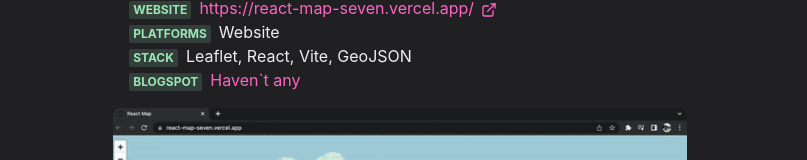
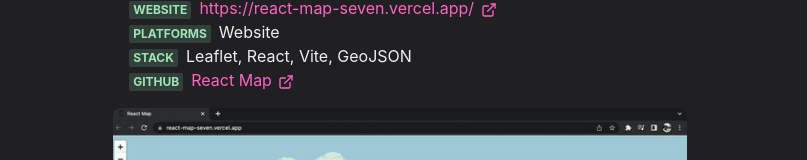
Before and after one commit to aindrajaya/aindrajaya.github.io, a Next.js app: page /works/react-map in a window 1280 px wide. Shown: the part 432-592 px from the top of the page, without its empty margins (240-1047 px from the left). Built offline with nearby package versions, Linux system fonts and the light colour scheme.

Commit message:
react map github link

```diff
--- a/pages/works/react-map.js
+++ b/pages/works/react-map.js
@@ -29,9 +29,9 @@ const Work = () => (
           <span>Leaflet, React, Vite, GeoJSON</span>
         </ListItem>
         <ListItem>
-          <Meta>Blogspot</Meta>
-          <Link>
-            Haven`t any
+          <Meta>GitHub</Meta>
+          <Link href="https://github.com/aindrajaya/react-map">
+            React Map <ExternalLinkIcon mx="2px" />
           </Link>
         </ListItem>
       </List>
```
